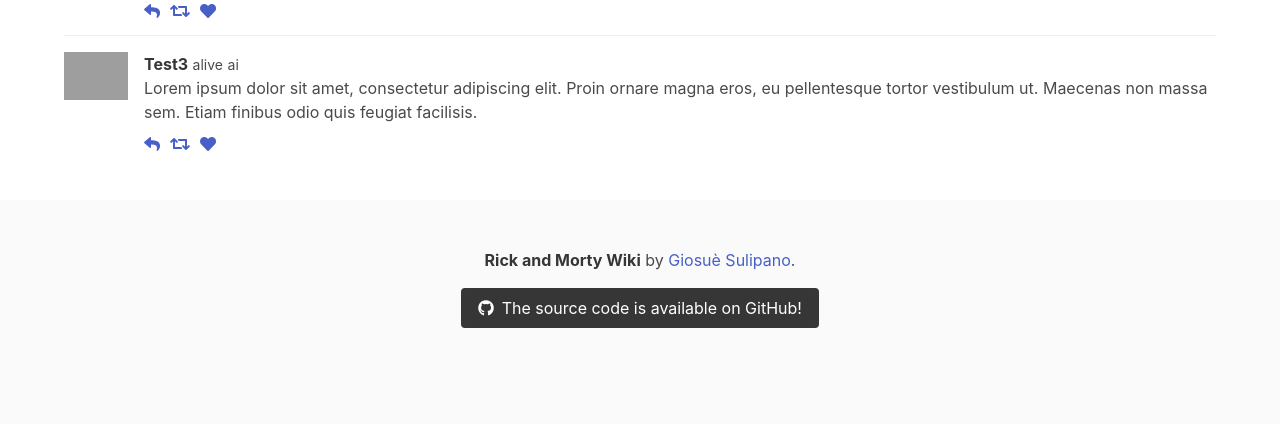
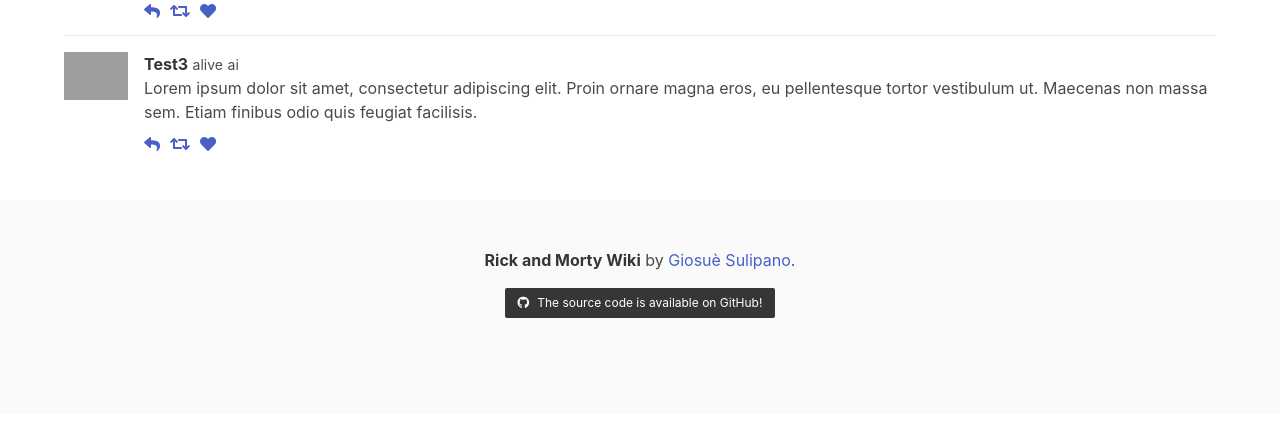
Before and after one commit to imgios/RaM-wiki, a Flask app: page /characters/ in a window 1280 px wide. Shown: the part 631-1055 px from the top of the page. After the commit the page ends 949 px from the top, so only its background shows below. Run offline with Flask 2, Linux system fonts and the light colour scheme; some libraries are stand-ins or nearby versions; grey boxes are pictures that could not be loaded.

Commit message:
Make the github button smaller in the footer

```diff
--- a/ramwiki/templates/base.html
+++ b/ramwiki/templates/base.html
@@ -75,7 +75,7 @@
 			<div class="content has-text-centered">
 				<p><strong>Rick and Morty Wiki</strong> by <a href="https://giosuesulipano.it">Giosuè Sulipano</a>.</p>
 				<p>
-					<a class="button is-dark" href="https://github.com/imgios/RaM-wiki">
+					<a class="button is-dark is-small" href="https://github.com/imgios/RaM-wiki">
 						<i class="fab fa-github pr-2"></i> The source code is available on GitHub!
 					</a>
 				</p>
```
